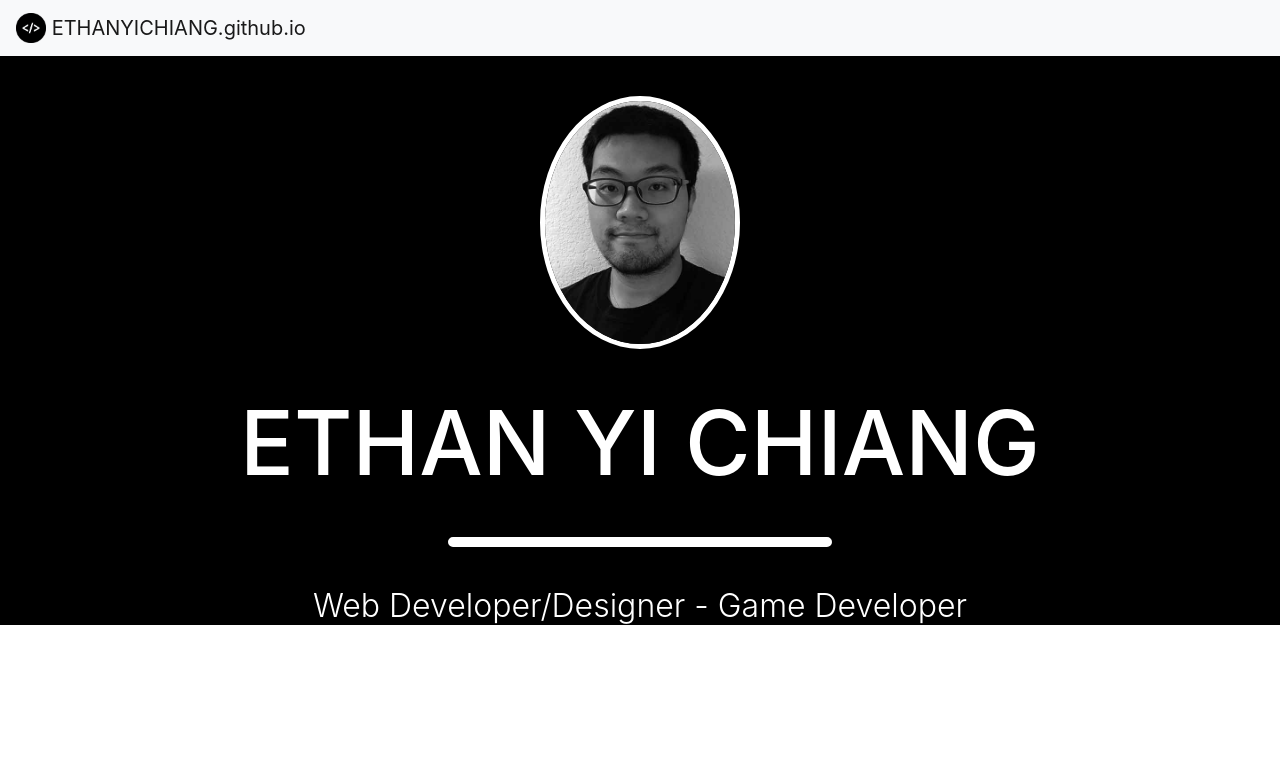
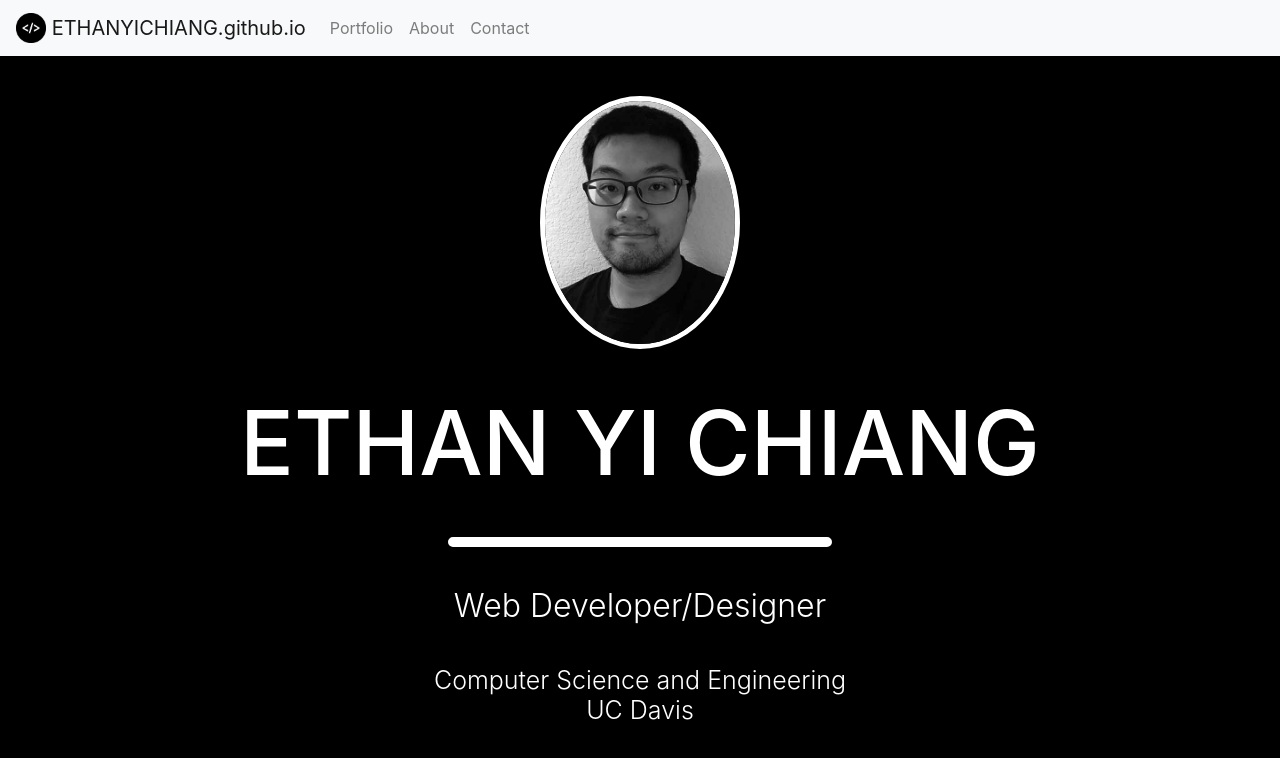
Before and after one commit to ETHANYICHIANG/ETHANYICHIANG.github.io, a plain HTML site: page index.html in a window 1280 px wide. Drawn offline with nearby package versions, Linux system fonts and the light colour scheme.

Commit message:
updated with navbar 9/4

```diff
--- a/index.html
+++ b/index.html
@@ -20,34 +20,40 @@
     <div id="container" class="text-center">
 
         <!-- nav bar -->
-        <nav class="navbar navbar-light bg-light">
+        <nav class="navbar navbar-expand-lg navbar-light bg-light">
             <span class="navbar-brand">
                 <img src="img/icon.png" class="d-inline-block align-top" width="30">
                 ETHANYICHIANG.github.io
             </span>
 
-            <div class="collapse navbar-collapse" id="navbarResponsive">
-                <ul class="navbar-nav ml-auto">
-                    <li class="nav-item mx-0 mx-lg-1">
-                        <a class="nav-link py-3 px-0 px-lg-3 rounded js-scroll-trigger" href="#portfolio">Portfolio</a>
-                    </li>
-                    <li class="nav-item mx-0 mx-lg-1">
-                        <a class="nav-link py-3 px-0 px-lg-3 rounded js-scroll-trigger" href="#about">About</a>
-                    </li>
-                    <li class="nav-item mx-0 mx-lg-1">
-                        <a class="nav-link py-3 px-0 px-lg-3 rounded js-scroll-trigger" href="#contact">Contact</a>
-                    </li>
+            <button class="navbar-toggler" type="button" data-toggle="collapse" data-target="#navbarNav" aria-controls="navbarNav" aria-expanded="false" aria-label="Toggle navigation">
+                <span class="navbar-toggler-icon"></span>
+            </button>
+
+            <div class="collapse navbar-collapse" id="navbarNav">
+                <ul class="navbar-nav">
+                  <li class="nav-item">
+                    <a class="nav-link" href="#">Portfolio</a>
+                  </li>
+                  <li class="nav-item">
+                    <a class="nav-link" href="#">About</a>
+                  </li>
+                  <li class="nav-item">
+                    <a class="nav-link" href="#">Contact</a>
+                  </li>
                 </ul>
             </div>
         </nav>
 
         <!-- header -->
         <header>
-            <div class="container">
+            <div class="container" id="bio">
                 <img class="img-fluid" src="img/ethanpic.jpg">
                 <h1 id="name">ETHAN YI CHIANG</h1>
                 <h1 class="line"></h1>
-                <h2 class="font-weight-light">Web Developer/Designer - Game Developer</h2>
+                <h2 class="font-weight-light">Web Developer/Designer </h2>
+                <h2 class="font-weight-light" id="school">Computer Science and Engineering <br> UC Davis</h2>
+
             </div>
         </header>
 
--- a/style.css
+++ b/style.css
@@ -33,3 +33,11 @@ header h1{
 header h2{
     margin: 5vh;
 }
+
+#bio{
+    padding-bottom: 50px;
+}
+
+#school{
+    font-size: 25px;
+}
```
